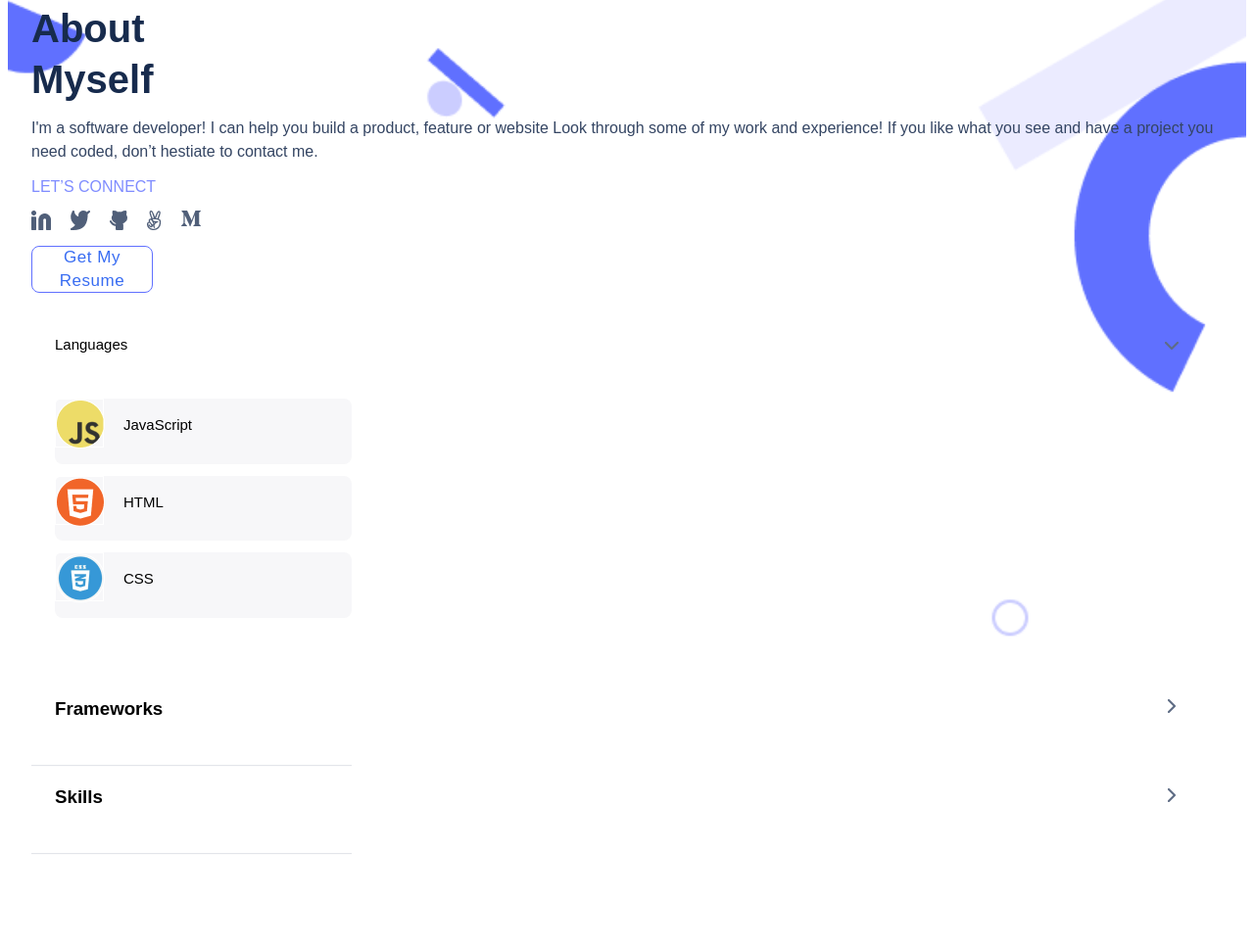
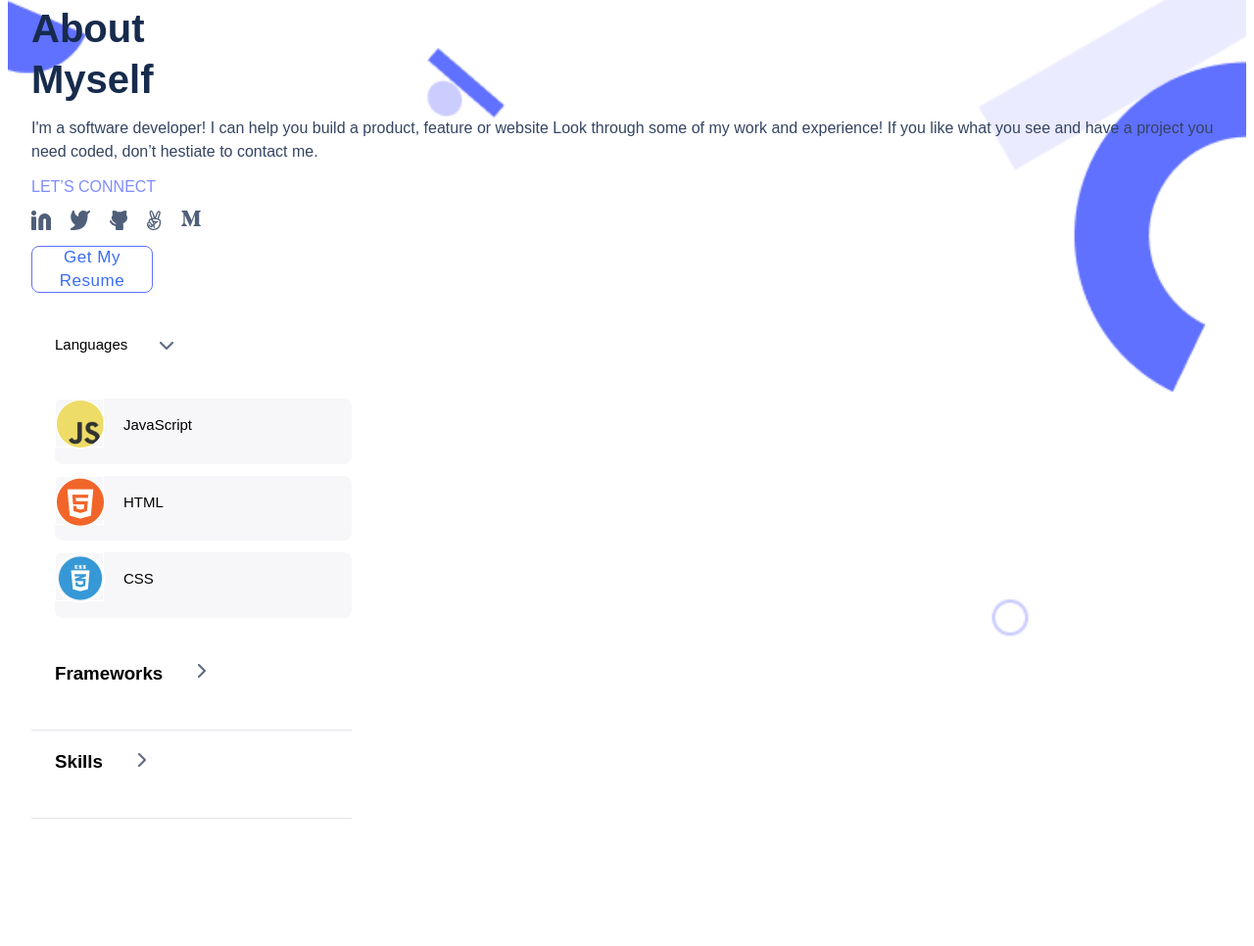
Before and after one commit to Dinicharia/portfolio, a website: page index.html in a window 1280 px wide. Shown: the part 3541-4507 px from the top of the page at 98% size. Drawn offline with Linux system fonts and the light colour scheme.

Commit message:
Fix Linters
Fix Linters error

```diff
--- a/index.html
+++ b/index.html
@@ -137,7 +137,7 @@
                 <div class="button">
                 <p class="getresume">Get My Resume</p>
                 </div>
-                <div clas="frame12">
+                <div class="frame12">
                     <div class="toolbar">
                     <h3 class="lang">Languages</h3>
                     <div class="nbutton"><a href="#"> <img src="img/NButton.png" alt="Normal Button"></a> </div>
@@ -158,7 +158,7 @@
 
                     </div>
                 </div>
-                <div clas="frame12">
+                <div class="frame12">
                     <div class="toolbar">
                         <h3 class="lang1">Frameworks</h3>
                         <div class="nbutton"><a href="#"> <img src="img/RButton.png" alt="Normal Button"></a> </div>
```
Also changed, not shown: package.json (+521 -0 lines), 2 other files.
